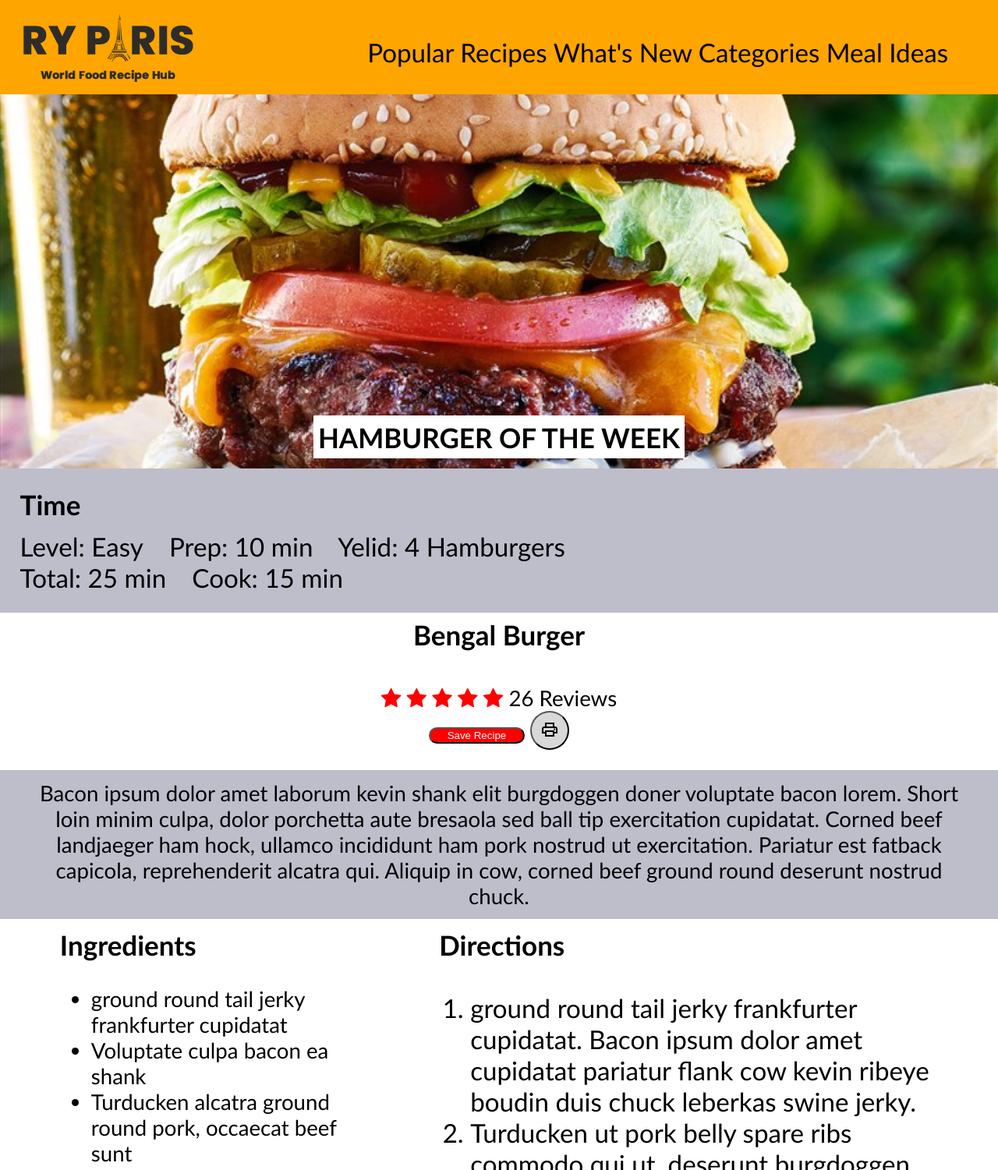
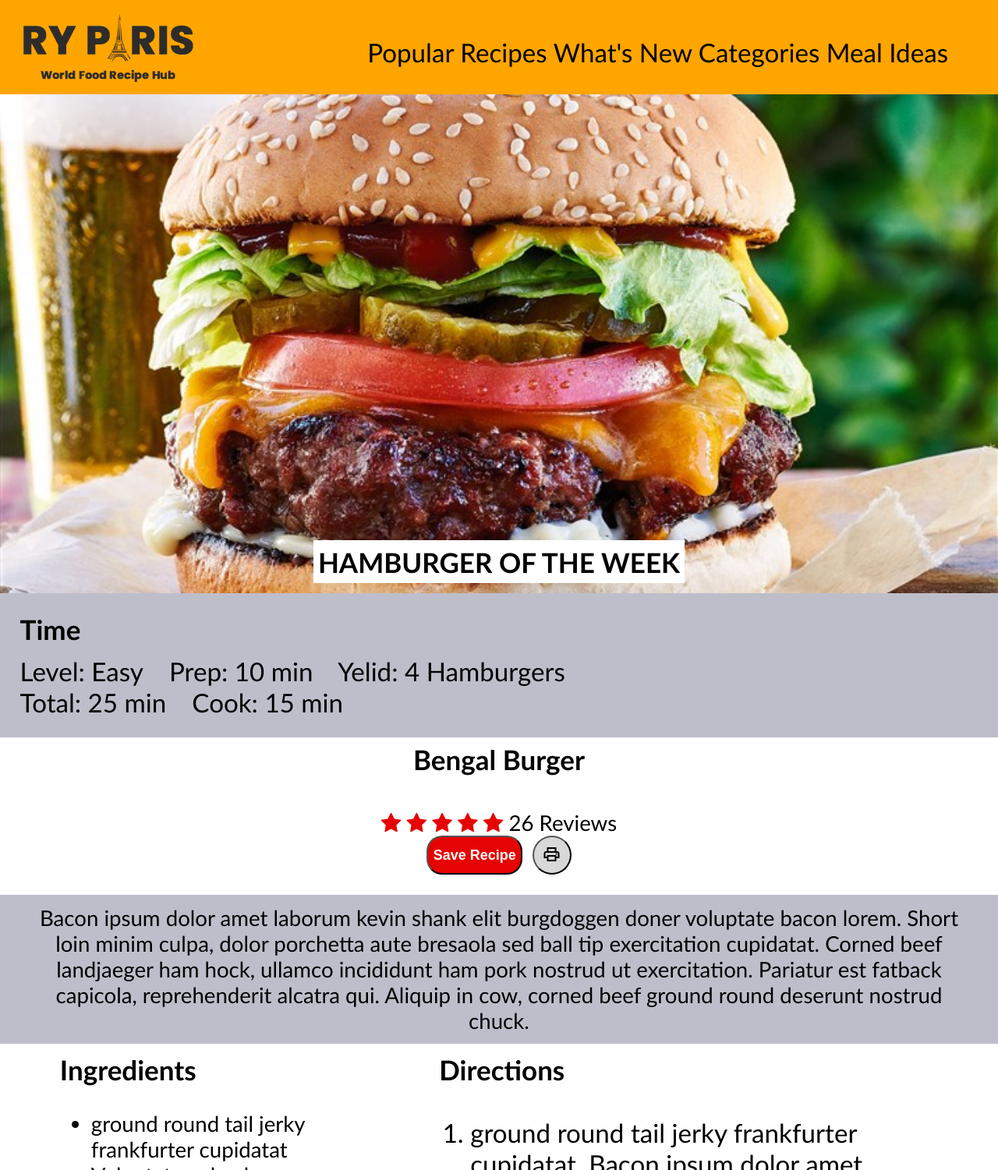
Before and after one commit to mbailey87/RYParis, a plain HTML site: page recipes.html in a window 1280 px wide. Shown: the top 1501 px of the page at 78% size. Drawn offline with nearby package versions, Linux system fonts and the light colour scheme.

Commit message:
fixed save recipe button

```diff
--- a/css/style.css
+++ b/css/style.css
@@ -31,12 +31,14 @@ body, div, h1, h2, p {
 }
 .rc1image {
     background-image: url(../images/bengal-burger.jpg);
+    background-repeat: no-repeat;
     background-size: cover;
     background-position: center;
-    height: 60vh;
+    height: 80vh;
     display: flex;
     justify-content: center;
     align-items: end;
+    resize: both;
 }
 .c2images, .c3images, .c4image {
     width: 100%;
@@ -51,7 +53,7 @@ body, div, h1, h2, p {
     padding: .5%;
 }
 .c2i, .c3i, .c4ibg {
-    width: 33%; /* Adjust width to 1/3 of the parent */
+    width: 33%;
     display: inline-block;
     height: 500px;
     overflow: hidden;
@@ -113,7 +115,7 @@ a {
     text-decoration: none;
 }
 .checked {
-    color: red;
+    color: rgb(230, 3, 3);
 }
 .recipeStats {
     background-color: rgb(190, 190, 203);
@@ -143,11 +145,18 @@ a {
 .ingredients {
     width:30%;
 }
+.buttons {
+    display: flex;
+    justify-content: center;
+}
 input {
     border-radius: 20px;
-    background-color: red;
+    background-color: rgb(230, 3, 3);
     color: white;
     width: 10%;
+    font-size: large;
+    font-weight: 600;
+    margin-right: 1%;
 }
 .brn-print {
     background-color: rgb(216, 216, 216);
--- a/recipes.html
+++ b/recipes.html
@@ -43,12 +43,13 @@
             <span class="fa fa-star checked"></span>
             <span class="fa fa-star checked"></span>
             <span>26 Reviews</span><br>
-            <input type="button" value="Save Recipe">
-            <button class="brn-print" type="button">
-                <span class="material-symbols-outlined">
-                    print</span>
-            </button>
-
+            <div class="buttons">
+                <input type="button" value="Save Recipe">
+                <button class="brn-print" type="button">
+                    <span class="material-symbols-outlined">
+                        print</span>
+                </button>
+            </div>
         </div>
 
         <div class="rc2Text">
```
